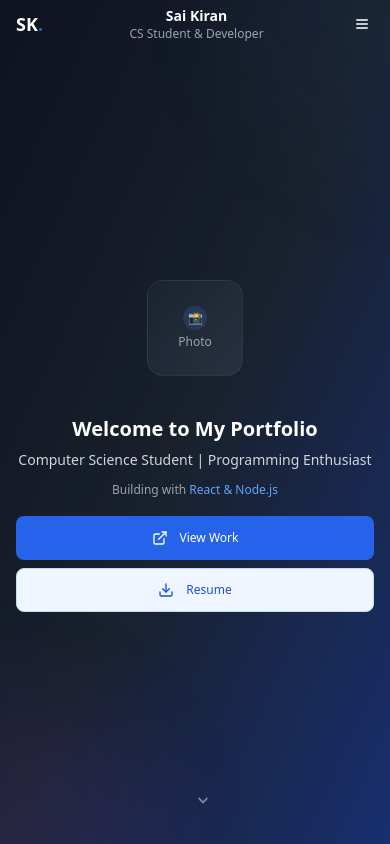
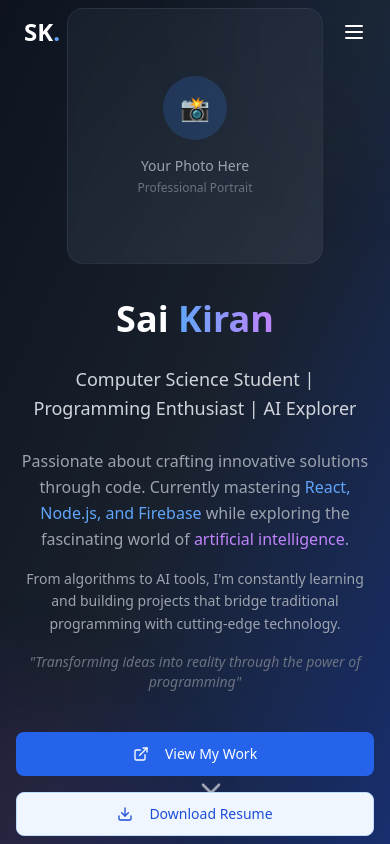
Before and after one commit to saikiransandeep/saikiran-portfolio, a React (Vite) app: page / in a window 390 px wide. Shown: the top 844 px of the page. Built offline with nearby package versions, Linux system fonts and the light colour scheme.

Commit message:
Reverted to commit f0910b38a3b481e788a914669dbf411b1378c676

```diff
--- a/src/components/Header.tsx
+++ b/src/components/Header.tsx
@@ -34,25 +34,13 @@ const Header = () => {
 
   return (
     <header className={`fixed top-0 w-full z-50 transition-all duration-300 ${
-      scrolled ? 'bg-white/95 dark:bg-gray-900/95 backdrop-blur-sm shadow-sm border-b border-gray-200/50 dark:border-gray-700/50' : 'bg-transparent'
+      scrolled ? 'bg-gray-900/95 dark:bg-gray-900/95 backdrop-blur-sm shadow-lg' : 'bg-transparent'
     }`}>
-      <div className="container mx-auto px-4 md:px-6">
-        <div className="flex items-center justify-between h-12 sm:h-14 md:h-16">
+      <div className="container mx-auto px-6">
+        <div className="flex items-center justify-between h-16">
           {/* Logo */}
-          <div className="text-lg sm:text-xl md:text-2xl font-bold text-gray-900 dark:text-white">
-            SK<span className="text-blue-600">.</span>
-          </div>
-
-          {/* Mobile Header Content - Only visible on mobile */}
-          <div className="block md:hidden flex-1 mx-4">
-            <div className="text-center">
-              <h1 className="text-sm font-semibold text-gray-900 dark:text-white">
-                Sai Kiran
-              </h1>
-              <p className="text-xs text-gray-600 dark:text-gray-400">
-                CS Student & Developer
-              </p>
-            </div>
+          <div className="text-2xl font-bold text-white">
+            SK<span className="text-blue-400">.</span>
           </div>
 
           {/* Desktop Navigation */}
@@ -61,31 +49,33 @@ const Header = () => {
               <button
                 key={item.name}
                 onClick={() => scrollToSection(item.href)}
-                className="relative px-3 py-2 text-gray-700 dark:text-gray-300 font-medium text-sm transition-all duration-300 hover:text-blue-600 dark:hover:text-blue-400 group"
+                className="relative px-4 py-2 text-gray-300 font-medium transition-all duration-300 hover:text-white group"
               >
                 {item.name}
-                <span className="absolute bottom-0 left-0 w-full h-0.5 bg-blue-600 dark:bg-blue-400 transform scale-x-0 transition-transform duration-300 group-hover:scale-x-100"></span>
+                <span className="absolute bottom-0 left-0 w-full h-0.5 bg-blue-400 transform scale-x-0 transition-transform duration-300 group-hover:scale-x-100"></span>
               </button>
             ))}
           </nav>
 
-          {/* Mobile Menu Button */}
-          <button
-            className="md:hidden text-gray-900 dark:text-white p-1"
-            onClick={() => setIsOpen(!isOpen)}
-          >
-            {isOpen ? <X size={16} /> : <Menu size={16} />}
-          </button>
+          {/* Mobile Menu */}
+          <div className="flex items-center">
+            <button
+              className="md:hidden text-white"
+              onClick={() => setIsOpen(!isOpen)}
+            >
+              {isOpen ? <X size={24} /> : <Menu size={24} />}
+            </button>
+          </div>
         </div>
 
         {/* Mobile Navigation */}
         {isOpen && (
-          <div className="md:hidden bg-white/95 dark:bg-gray-900/95 backdrop-blur-sm rounded-lg mt-1 py-1 shadow-lg border border-gray-200/50 dark:border-gray-700/50">
+          <div className="md:hidden bg-gray-900/95 backdrop-blur-sm rounded-lg mt-2 py-4 animate-fade-in">
             {navItems.map((item) => (
               <button
                 key={item.name}
                 onClick={() => scrollToSection(item.href)}
-                className="block w-full text-left px-3 py-2 text-gray-700 dark:text-gray-300 font-medium transition-all duration-300 hover:text-blue-600 dark:hover:text-blue-400 hover:bg-gray-50 dark:hover:bg-gray-800/50 text-xs"
+                className="block w-full text-left px-6 py-3 text-gray-300 font-medium transition-all duration-300 hover:text-white hover:bg-gray-800/50"
               >
                 {item.name}
               </button>
--- a/src/components/HeroSection.tsx
+++ b/src/components/HeroSection.tsx
@@ -24,7 +24,7 @@ const HeroSection = () => {
   return (
     <>
       {isDownloading && <LoadingSpinner />}
-      <section id="home" className="min-h-screen flex items-center justify-center relative bg-gradient-to-br from-gray-900 via-gray-800 to-blue-900 dark:from-gray-900 dark:via-gray-800 dark:to-blue-900 transition-all duration-300 pt-12 sm:pt-14 md:pt-16">
+      <section id="home" className="min-h-screen flex items-center justify-center relative bg-gradient-to-br from-gray-900 via-gray-800 to-blue-900 dark:from-gray-900 dark:via-gray-800 dark:to-blue-900 transition-all duration-300">
         <div className="absolute inset-0 bg-black/20"></div>
 
         {/* Animated background elements */}
@@ -37,80 +37,64 @@ const HeroSection = () => {
           <div className="max-w-6xl mx-auto">
             <div className="grid lg:grid-cols-2 gap-8 lg:gap-16 items-center">
               {/* Left Column - Content */}
-              <div className="text-center lg:text-left space-y-2 sm:space-y-3 md:space-y-6 animate-fade-in">
-                {/* Desktop title - hidden on mobile since it's now in header */}
-                <h1 className="hidden sm:block text-2xl sm:text-3xl lg:text-6xl font-bold text-white leading-tight">
+              <div className="text-center lg:text-left space-y-6 animate-fade-in">
+                <h1 className="text-4xl sm:text-5xl lg:text-6xl font-bold text-white leading-tight">
                   Sai <span className="text-transparent bg-clip-text bg-gradient-to-r from-blue-400 to-purple-400">Kiran</span>
                 </h1>
 
-                {/* Mobile simplified title */}
-                <h1 className="block sm:hidden text-xl font-bold text-white leading-tight">
-                  Welcome to My Portfolio
-                </h1>
-
-                <h2 className="text-sm sm:text-base lg:text-2xl text-gray-300 leading-relaxed">
-                  Computer Science Student | Programming Enthusiast
+                <h2 className="text-lg sm:text-xl lg:text-2xl text-gray-300 leading-relaxed">
+                  Computer Science Student | Programming Enthusiast | AI Explorer
                 </h2>
 
-                <div className="text-gray-400 space-y-1 sm:space-y-2 md:space-y-3 max-w-2xl mx-auto lg:mx-0">
-                  {/* Mobile - very short description */}
-                  <p className="block sm:hidden text-xs leading-relaxed">
-                    Building with <span className="text-blue-400 font-medium">React & Node.js</span>
+                <div className="text-gray-400 space-y-4 max-w-2xl mx-auto lg:mx-0">
+                  <p className="text-base lg:text-lg leading-relaxed">
+                    Passionate about crafting innovative solutions through code. Currently mastering
+                    <span className="text-blue-400 font-medium"> React, Node.js, and Firebase</span> while exploring the
+                    fascinating world of <span className="text-purple-400 font-medium">artificial intelligence</span>.
                   </p>
 
-                  {/* Tablet and up */}
-                  <p className="hidden sm:block md:hidden text-sm leading-relaxed">
-                    Passionate about crafting innovative solutions through code. Currently mastering
-                    <span className="text-blue-400 font-medium"> React, Node.js, and Firebase</span>.
-                  </p>
-
-                  {/* Desktop */}
-                  <p className="hidden md:block text-sm lg:text-base leading-relaxed">
-                    Passionate about crafting innovative solutions through code. Currently mastering
-                    <span className="text-blue-400 font-medium"> React, Node.js, and Firebase</span>.
-                  </p>
-
-                  <p className="hidden md:block text-sm lg:text-base leading-relaxed">
+                  <p className="text-sm lg:text-base leading-relaxed">
                     From algorithms to AI tools, I'm constantly learning and building projects that
                     bridge traditional programming with cutting-edge technology.
                   </p>
 
-                  <p className="hidden sm:block text-xs md:text-sm text-gray-500 italic">
-                    "Transforming ideas into reality through programming"
+                  <p className="text-sm text-gray-500 italic">
+                    "Transforming ideas into reality through the power of programming"
                   </p>
                 </div>
 
-                <div className="flex flex-col sm:flex-row gap-2 sm:gap-3 md:gap-4 items-center justify-center lg:justify-start pt-2 sm:pt-3 md:pt-4">
+                <div className="flex flex-col sm:flex-row gap-4 items-center justify-center lg:justify-start pt-4">
                   <Button
                     size="lg"
-                    className="w-full sm:w-auto bg-blue-600 hover:bg-blue-700 text-white px-3 sm:px-6 md:px-8 py-2 md:py-3 rounded-lg transition-all duration-300 hover:scale-105 text-xs sm:text-sm md:text-base"
+                    className="w-full sm:w-auto bg-blue-600 hover:bg-blue-700 text-white px-8 py-3 rounded-lg transition-all duration-300 hover:scale-105"
                     onClick={() => document.getElementById('projects')?.scrollIntoView({ behavior: 'smooth' })}
                   >
-                    <ExternalLink className="mr-1 sm:mr-2 h-3 w-3 sm:h-4 sm:w-4 md:h-5 md:w-5" />
-                    View Work
+                    <ExternalLink className="mr-2 h-5 w-5" />
+                    View My Work
                   </Button>
 
                   <Button
                     variant="outline"
                     size="lg"
-                    className="w-full sm:w-auto bg-blue-50 border-blue-200 text-blue-700 hover:bg-blue-100 hover:text-blue-800 hover:border-blue-300 px-3 sm:px-6 md:px-8 py-2 md:py-3 rounded-lg transition-all duration-300 hover:scale-105 text-xs sm:text-sm md:text-base"
+                    className="w-full sm:w-auto bg-blue-50 border-blue-200 text-blue-700 hover:bg-blue-100 hover:text-blue-800 hover:border-blue-300 px-8 py-3 rounded-lg transition-all duration-300 hover:scale-105"
                     onClick={handleResumeDownload}
                     disabled={isDownloading}
                   >
-                    <Download className="mr-1 sm:mr-2 h-3 w-3 sm:h-4 sm:w-4 md:h-5 md:w-5" />
-                    {isDownloading ? 'Downloading...' : 'Resume'}
+                    <Download className="mr-2 h-5 w-5" />
+                    {isDownloading ? 'Downloading...' : 'Download Resume'}
                   </Button>
                 </div>
               </div>
 
               {/* Right Column - Photo Space */}
               <div className="flex justify-center items-center order-first lg:order-last animate-scale-in">
-                <div className="w-24 h-24 sm:w-32 sm:h-32 md:w-48 md:h-48 lg:w-80 lg:h-80 rounded-2xl bg-gradient-to-br from-gray-800/50 to-gray-700/50 border border-gray-600/30 flex items-center justify-center backdrop-blur-sm transition-all duration-300 hover:scale-105">
+                <div className="w-64 h-64 lg:w-80 lg:h-80 rounded-2xl bg-gradient-to-br from-gray-800/50 to-gray-700/50 border border-gray-600/30 flex items-center justify-center backdrop-blur-sm transition-all duration-300 hover:scale-105">
                   <div className="text-center text-gray-400">
-                    <div className="w-6 h-6 sm:w-8 sm:h-8 md:w-12 md:h-12 lg:w-16 lg:h-16 mx-auto mb-1 sm:mb-2 md:mb-4 rounded-full bg-blue-500/20 flex items-center justify-center">
-                      <span className="text-xs sm:text-sm md:text-lg lg:text-2xl">📸</span>
+                    <div className="w-16 h-16 mx-auto mb-4 rounded-full bg-blue-500/20 flex items-center justify-center">
+                      <span className="text-2xl">📸</span>
                     </div>
-                    <p className="text-xs sm:text-xs md:text-sm">Photo</p>
+                    <p className="text-sm">Your Photo Here</p>
+                    <p className="text-xs text-gray-500 mt-1">Professional Portrait</p>
                   </div>
                 </div>
               </div>
@@ -119,7 +103,7 @@ const HeroSection = () => {
         </div>
 
         <div className="absolute bottom-8 left-1/2 transform -translate-x-1/2 animate-bounce">
-          <ChevronDown className="text-white/60 h-4 w-4 sm:h-6 sm:w-6 md:h-8 md:w-8" />
+          <ChevronDown className="text-white/60 h-8 w-8" />
         </div>
       </section>
     </>
```
